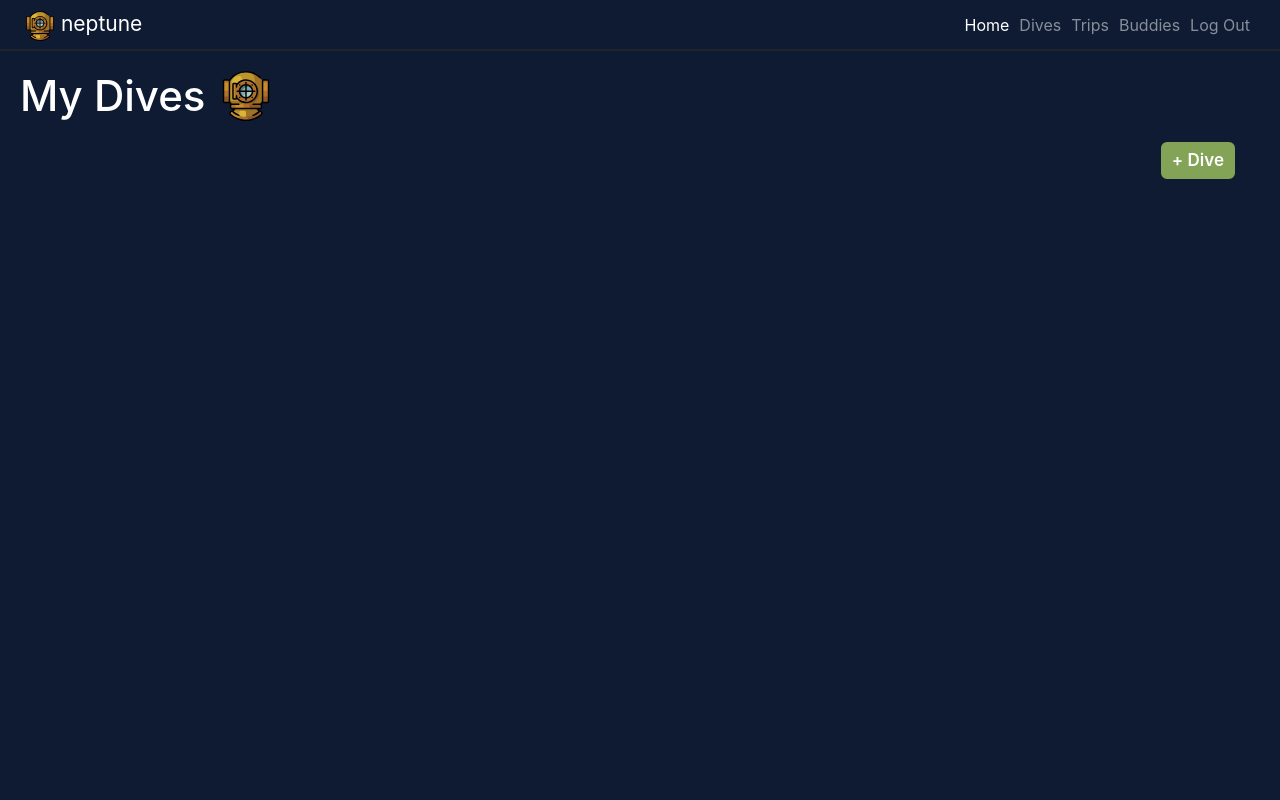
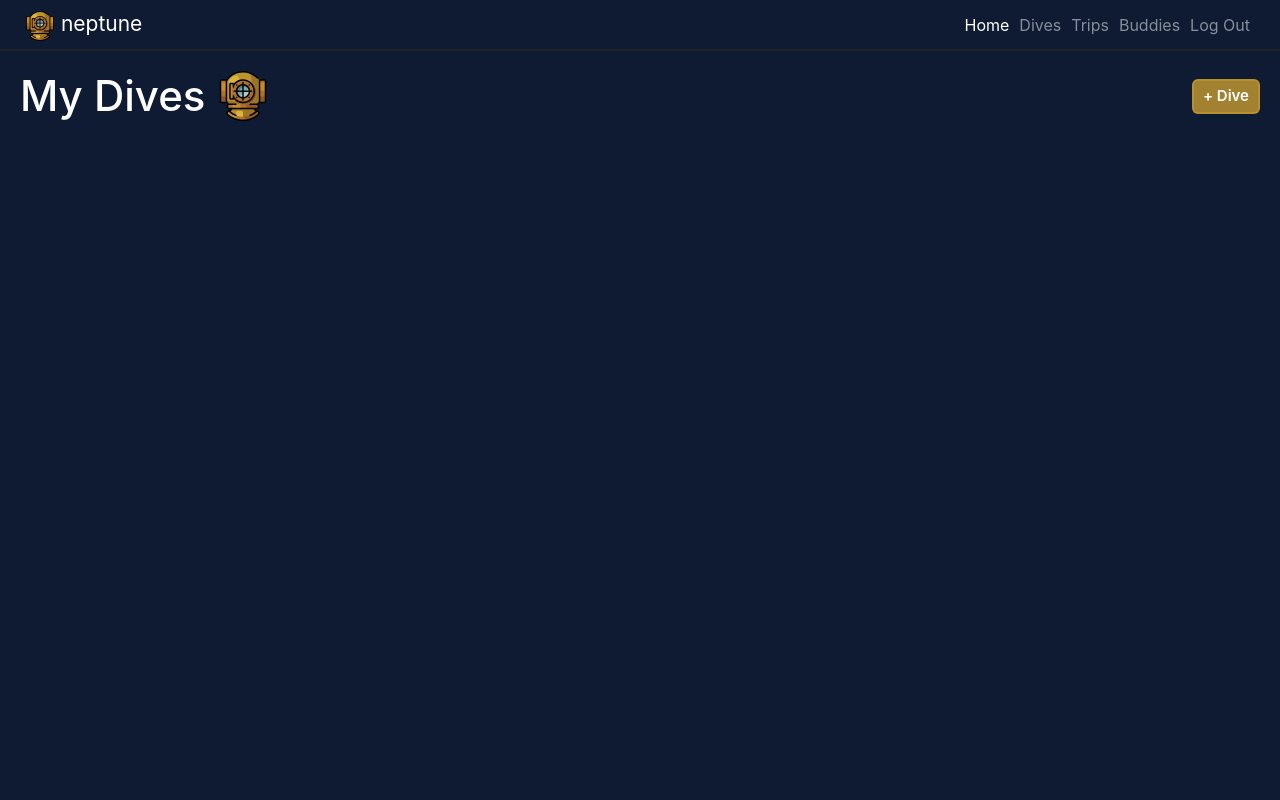
Before and after one commit to jwcrosby/neptune, a Django app: page /dives/ in a window 1280 px wide. Run offline with Django 3.2, Linux system fonts and the light colour scheme; the visitor is signed in with stand-in values (Sample User, id 1); data that the repository does not hold is empty; some libraries are stand-ins or nearby versions.

Commit message:
revamp dive index styling

```diff
--- a/main_app/static/css/base.css
+++ b/main_app/static/css/base.css
@@ -33,7 +33,7 @@ body {
   --text-color: #ffffff;
   --link-hover-color: rgb(16, 56, 158);
   --button-bg-hover: #0e1b33;
-  --submit: rgb(131, 163, 87);
+  --submit: rgba(187, 148, 48, 0.863);
   --warn: rgb(255, 102, 0);
   --danger: rgb(220, 20, 30);
   --secondary: rgb(57, 57, 57);
@@ -88,7 +88,7 @@ main {
 }
 
 .btn {
-  font-size: var(--font-l);
+  font-size: 1.5rem;
   padding: 4px 9px;
   border-radius: 6px;
   border-width: 2px;
@@ -97,7 +97,6 @@ main {
   font-weight: 600;
   cursor: pointer;
   font-family: inherit;
-  margin-right: 10px;
 }
 
 .btn:hover {
@@ -137,11 +136,11 @@ main {
 
 .page-header img {
   height: 40px;
-  margin-left: 15px;
+  margin-left: 10px;
 }
 
 .page-header img:first-of-type {
-  margin-left: 20px;
+  margin-left: 10px;
 }
 
 @media only screen and (min-width: 768px) {
@@ -160,7 +159,7 @@ main {
   }
 
   .page-header img:first-of-type {
-    margin-left: 25px;
+    margin-left: 12px;
   }
 
   @supports (-webkit-backdrop-filter: none) or (backdrop-filter: none) {
--- a/main_app/static/css/dive-form.css
+++ b/main_app/static/css/dive-form.css
@@ -32,7 +32,7 @@
 }
 
 .main-field-header img:first-of-type {
-  margin-left: 15px;
+  margin-left: 12px;
 }
 
 .form-container {
@@ -94,7 +94,7 @@ select{
 
 .btn {
   align-self: flex-end;
-  margin-right: 40px;
+  margin: 15px 40px 20px 0;
 }
 
 
--- a/main_app/static/css/dive-index.css
+++ b/main_app/static/css/dive-index.css
@@ -1,11 +1,15 @@
+.page-header {
+  margin-bottom: 10px;
+  justify-content: space-between;
+}
+
+.page-header-sub-title {
+  display: flex;
+}
+
 .add-a-new {
   display: flex;
-  flex-direction: row-reverse;
-  margin: 0 35px 5px;
-}
-
-.add-a-new-link {
-  /* font-size: 20px; */
+  /* width: 100%; */
 }
 
 .card-container {
@@ -16,9 +20,9 @@
 }
 
 .card {
-  width: 150px;
+  width: 100%;
   height: 150px;
-  margin: 10px;
+  margin: 15px;
   border: solid 2px rgba(228, 189, 62, 0.603);
   box-shadow: 4px 4px 6px -1px rgb(73, 94, 163);
   position: relative;
@@ -59,12 +63,12 @@
 
 .card h2 {
   margin: 7px 0;
-  font-size: var(--font-xl);
+  font-size: var(--font-xtreme);
 }
 
 .card p {
   margin: 0;
-  font-size: var(--font-reg);
+  font-size: var(--font-l);
 }
 
 .page-header > img {
@@ -74,3 +78,21 @@
 .page-header > img:first-of-type {
   margin-left: 15px;
 }
+
+@media only screen and (min-width: 576px) {
+
+  .card {
+    width: 150px;
+    height: 150px;
+  }
+
+  .card h2 {
+    margin: 7px 0;
+    font-size: var(--font-xl);
+  }
+
+  .card p {
+    margin: 0;
+    font-size: var(--font-reg);
+  }
+}
--- a/main_app/templates/dives/index.html
+++ b/main_app/templates/dives/index.html
@@ -13,12 +13,15 @@
 {% block content %}
 
 <section class="page-header">
-  <h1>My Dives</h1>
-  <img src="{% static 'images/logo.svg' %}" alt="logo" />
-</section>
-
-<section class="add-a-new">
-  <a class="add-a-new-link btn submit" href="{% url 'dives_create' %}">+ Dive</a>
+  <div class="page-header-sub-title">
+    <h1>My Dives</h1>
+    <img src="{% static 'images/logo.svg' %}" alt="logo" />
+  </div>
+  <div class="page-header-sub-button">
+    <section class="add-a-new">
+    <a class="add-a-new-link btn submit" href="{% url 'dives_create' %}">+ Dive</a>
+    </section>
+  </div>
 </section>
 
 <section class="card-container">
--- a/main_app/templates/home.html
+++ b/main_app/templates/home.html
@@ -27,7 +27,7 @@
 {% else %}
 <section>
   <div class="cozy-container">
-    <h1>let's stay <br> here together <br> for just a little while</h1>
+    <h1>let's just stay <br> here together <br> for awhile</h1>
   </div>
 </section>
 {% endif %} {% endblock %}
```
